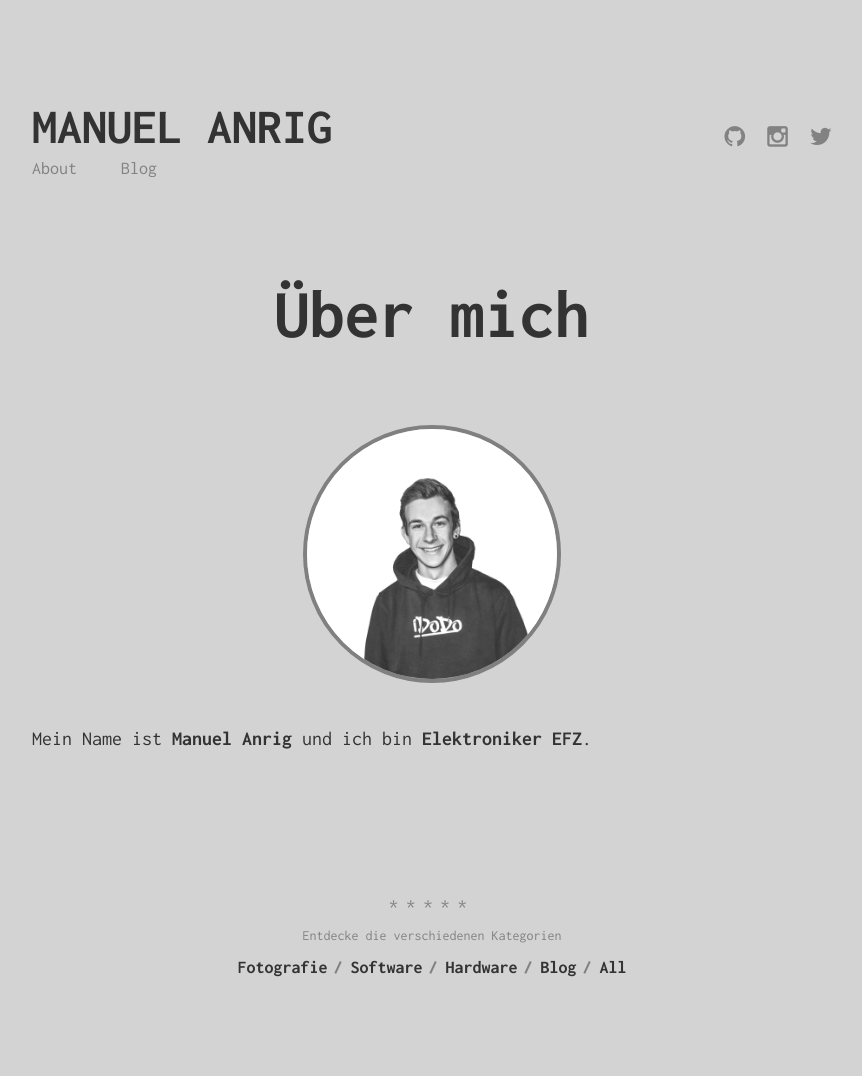
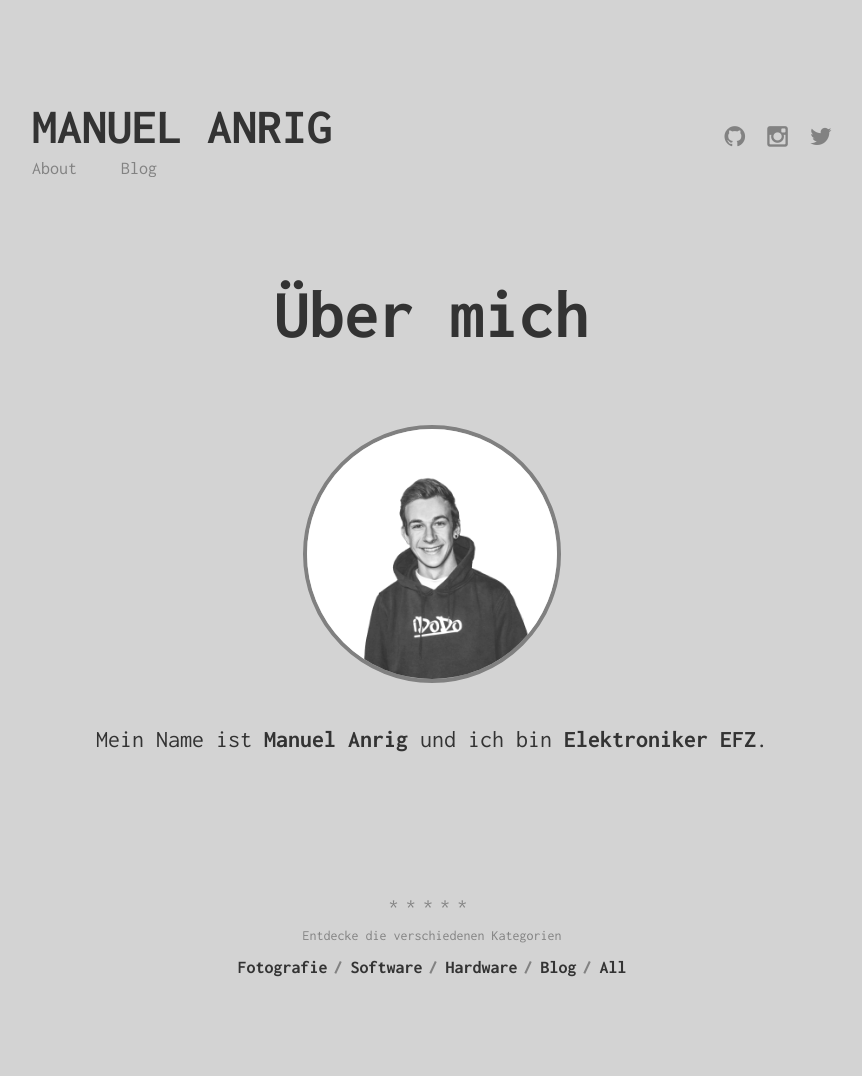
Before and after one commit to manupanu/manupanu.github.io, a Jekyll site: the page built from about.md, in a window 1280 px wide. Shown: the whole page, without its empty margins (208-1070 px from the left). Built offline with Jekyll 4.4.1, drawn with Linux system fonts in a browser that asks for light colours.

Commit message:
Ich Bin styling

```diff
--- a/_sass/_default.scss
+++ b/_sass/_default.scss
@@ -1,4 +1,11 @@
 /* =Base */
+.ichbin {
+    text-align: center;
+    font-size: 1.5em;
+}
+
+
+
 body {
     font-family: 'Inconsolata', ;
     color: $iron;
@@ -314,7 +321,5 @@ strong {
     .post-title__subtitle {
         font-size: 18px;
     }
-    .ichbin {
-        align-content: center;
-    }
+
 }
```
